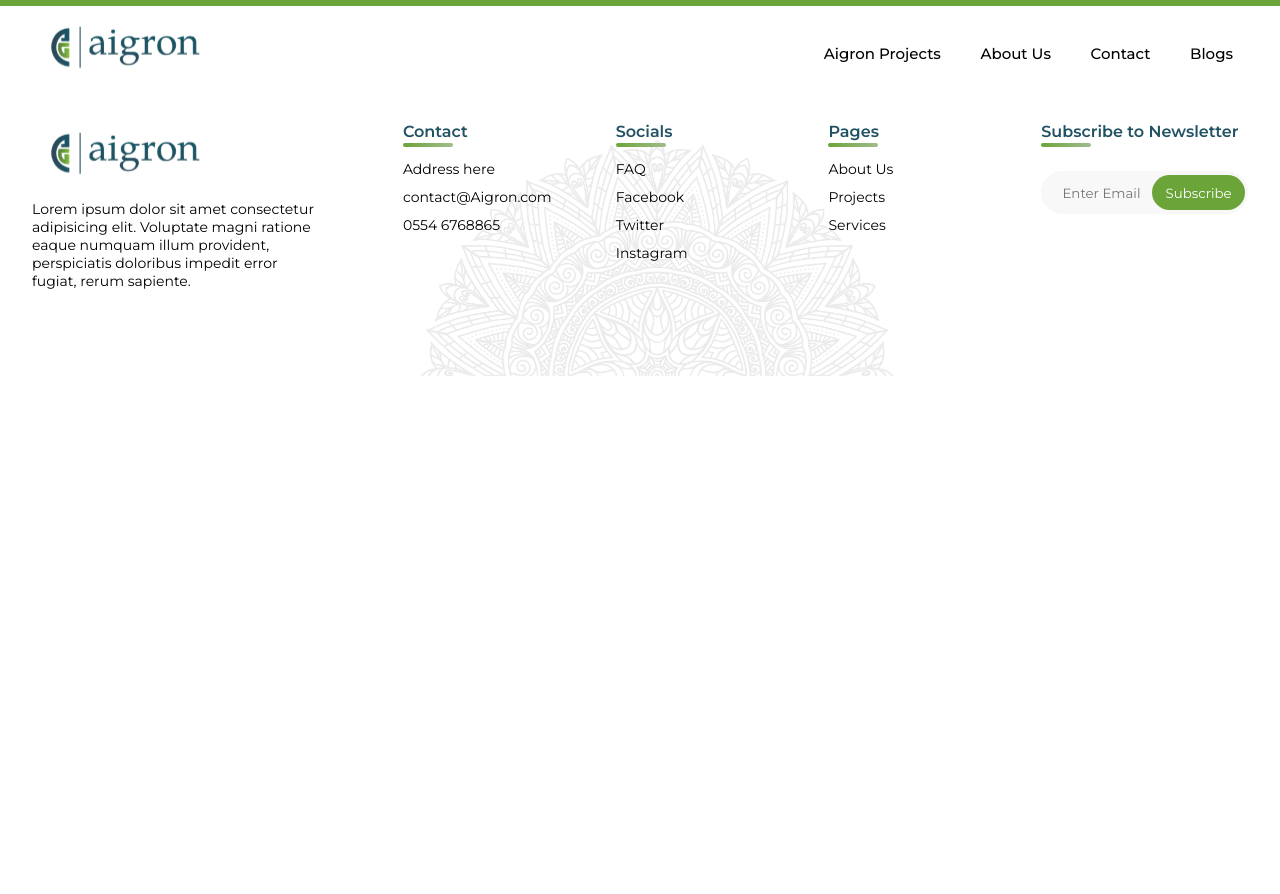
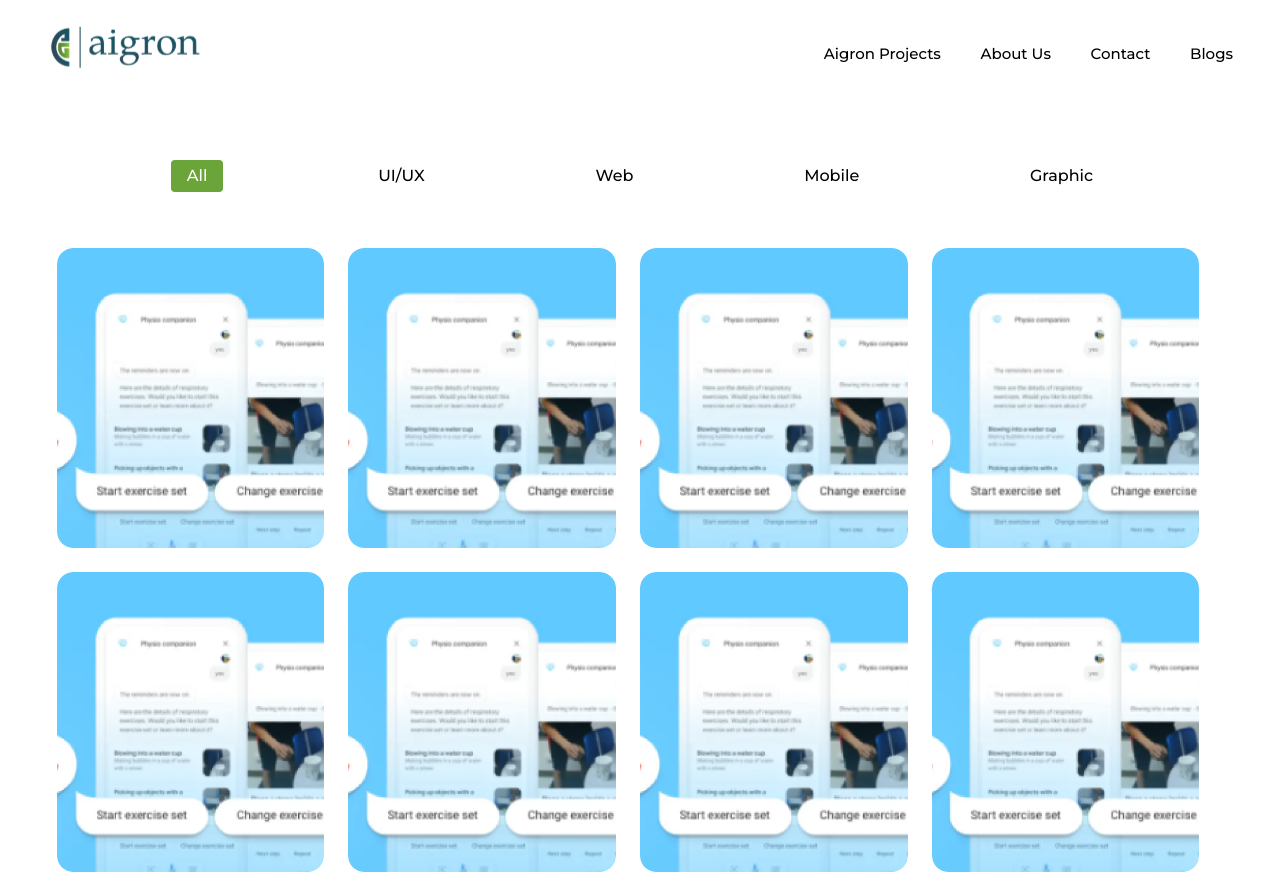
Before and after one commit to ibilalchaudhary/Aigron, a React (Vite) app: page /portfolio in a window 1280 px wide. Shown: the top 894 px of the page. Before the commit the page ends 800 px from the top, so only its background shows below. Built offline with nearby package versions, Linux system fonts and the light colour scheme.

Commit message:
portfolio done

```diff
--- a/src/App.jsx
+++ b/src/App.jsx
@@ -9,6 +9,8 @@ import AigronProjects from "./screens/AigronProjects";
 import AboutUs from "./screens/AboutUs";
 import Blog from "./screens/Blog";
 import BlogDetails from "./screens/BlogDetails";
+import Portfolio from "./screens/Portfolio";
+import PortfolioDetails from "./screens/PortfolioDetails";
 
 function App() {
   const [isWellcome, setIsWellcome] = useState(false);
@@ -27,6 +29,8 @@ function App() {
           <Route path="/about_us" element={<AboutUs />} />
           <Route path="/blog" element={<Blog />} />
           <Route path="/blog_details" element={<BlogDetails />} />
+          <Route path="/portfolio" element={<Portfolio />} />
+          <Route path="/portfolio-details" element={<PortfolioDetails />} />
         </Routes>
       </div>
       {isWellcome ? null : <Footer />}
--- a/src/App.scss
+++ b/src/App.scss
@@ -1786,6 +1786,49 @@ body {
   height: 100%;
   object-fit: cover;
 }
+.portfolio__container {
+  width: 100%;
+  max-width: 1440px;
+  height: fit-content;
+  padding: 8em 2em;
+  display: flex;
+  flex-direction: column;
+  align-items: center;
+  margin: 0px auto;
+}
+.portfolio__container__btn__wrapper {
+  width: 100%;
+  display: flex;
+  align-items: center;
+  justify-content: space-evenly;
+  margin: 2em 0em;
+}
+.portfolio__container__card__wrapper {
+  display: flex;
+  align-items: center;
+  justify-content: center;
+  flex-wrap: wrap;
+}
+.portfolio__container__card {
+  width: 22%;
+  height: 300px;
+  margin-right: 1.5em;
+  border-radius: 16px;
+  overflow: hidden;
+  cursor: pointer;
+  margin-top: 1.5em;
+}
+.portfolio__container__card__img {
+  width: 100%;
+  height: 100%;
+  object-fit: cover;
+  transition: 400ms ease-in-out;
+  border-radius: 16px;
+}
+.portfolio__container__card__img:hover {
+  transform: scale(1.1);
+  transition: 400ms ease-in-out;
+}
 @media (max-width: 1440px) {
   .footer__main__container__entry__wrapper__heading {
     font-size: 16px;
@@ -1846,6 +1889,9 @@ body {
   }
 }
 @media (max-width: 1050px) {
+  .portfolio__container__card {
+    width: 29%;
+  }
   .blog__details__container__content__img__wrapper {
     width: 100%;
     height: 200px;
@@ -1949,6 +1995,9 @@ body {
   }
 }
 @media (max-width: 800px) {
+  .portfolio__container__card {
+    width: 45%;
+  }
   .blog__container__wrapper__card {
     width: 47%;
   }
@@ -2015,6 +2064,16 @@ body {
   }
 }
 @media (max-width: 650px) {
+  .portfolio__container__btn__wrapper {
+    flex-direction: column;
+  }
+  .projects__container__content__btn {
+    margin-bottom: 0.5em;
+  }
+  .portfolio__container__card {
+    width: 100%;
+    margin-right: 0px;
+  }
   .blog__container__wrapper__card {
     width: 100%;
     margin-right: 0px;
--- a/src/screens/AboutUs.jsx
+++ b/src/screens/AboutUs.jsx
@@ -7,6 +7,7 @@ import TestimonialSection from "../components/TestimonialSection";
 import partnerAward from "../assets/partnerAward.png";
 import ProjectNav from "../components/ProjectNav";
 import ProjectCard from "../components/ProjectCard";
+import { Link } from "react-router-dom";
 
 function IndustryPartnerCard() {
   return (
@@ -317,7 +318,16 @@ export default function AboutUs() {
             style={{ marginBottom: 30 }}
             className="trending__job__container__view__all__footer"
           >
-            <button className="trending__job__container__view__all">
+            <Link
+              to="/portfolio"
+              onClick={() => {
+                window.scrollTo({
+                  top: 0,
+                  behavior: "smooth",
+                });
+              }}
+              className="trending__job__container__view__all"
+            >
               <div className="trending__job__container__view__all__heading">
                 Load More
               </div>
@@ -336,7 +346,7 @@ export default function AboutUs() {
                   fill="#04133b"
                 />
               </svg>
-            </button>
+            </Link>
           </div>
         </div>
       </div>
--- a/src/screens/Blog.jsx
+++ b/src/screens/Blog.jsx
@@ -5,7 +5,16 @@ import blogPic from "../assets/blogPic.jpg";
 
 function BlogCard() {
   return (
-    <Link to="/blog_details" className="blog__container__wrapper__card">
+    <Link
+      to="/blog_details"
+      onClick={() => {
+        window.scrollTo({
+          top: 0,
+          behavior: "smooth",
+        });
+      }}
+      className="blog__container__wrapper__card"
+    >
       <img
         src={blogPic}
         alt="blogPic"
--- /dev/null
+++ b/src/screens/Portfolio.jsx
@@ -0,0 +1,50 @@
+import React, { useState } from "react";
+import ProjectCard from "../components/ProjectCard";
+import ProjectNav from "../components/ProjectNav";
+import ProjectPic2 from "../assets/projectPic2.png";
+import { Link } from "react-router-dom";
+
+function PortfolioCard() {
+  return (
+    <Link to="/portfolio-details" className="portfolio__container__card">
+      <img
+        src={ProjectPic2}
+        alt="ProjectPic"
+        className="portfolio__container__card__img"
+      />
+    </Link>
+  );
+}
+
+export default function Portfolio() {
+  const [select, setSelect] = useState("All");
+  return (
+    <div className="portfolio__container">
+      <div className="portfolio__container__btn__wrapper">
+        <ProjectNav title="All" select={select} setSelect={setSelect} />
+        <ProjectNav title="UI/UX" select={select} setSelect={setSelect} />
+        <ProjectNav title="Web" select={select} setSelect={setSelect} />
+        <ProjectNav title="Mobile" select={select} setSelect={setSelect} />
+        <ProjectNav title="Graphic " select={select} setSelect={setSelect} />
+      </div>
+      <div className="portfolio__container__card__wrapper">
+        <PortfolioCard />
+        <PortfolioCard />
+        <PortfolioCard />
+        <PortfolioCard />
+        <PortfolioCard />
+        <PortfolioCard />
+        <PortfolioCard />
+        <PortfolioCard />
+        <PortfolioCard />
+        <PortfolioCard />
+        <PortfolioCard />
+        <PortfolioCard />
+        <PortfolioCard />
+        <PortfolioCard />
+        <PortfolioCard />
+        <PortfolioCard />
+      </div>
+    </div>
+  );
+}
--- /dev/null
+++ b/src/screens/PortfolioDetails.jsx
@@ -0,0 +1,5 @@
+import React from "react";
+
+export default function PortfolioDetails() {
+  return <div>PortfolioDetails</div>;
+}
```
